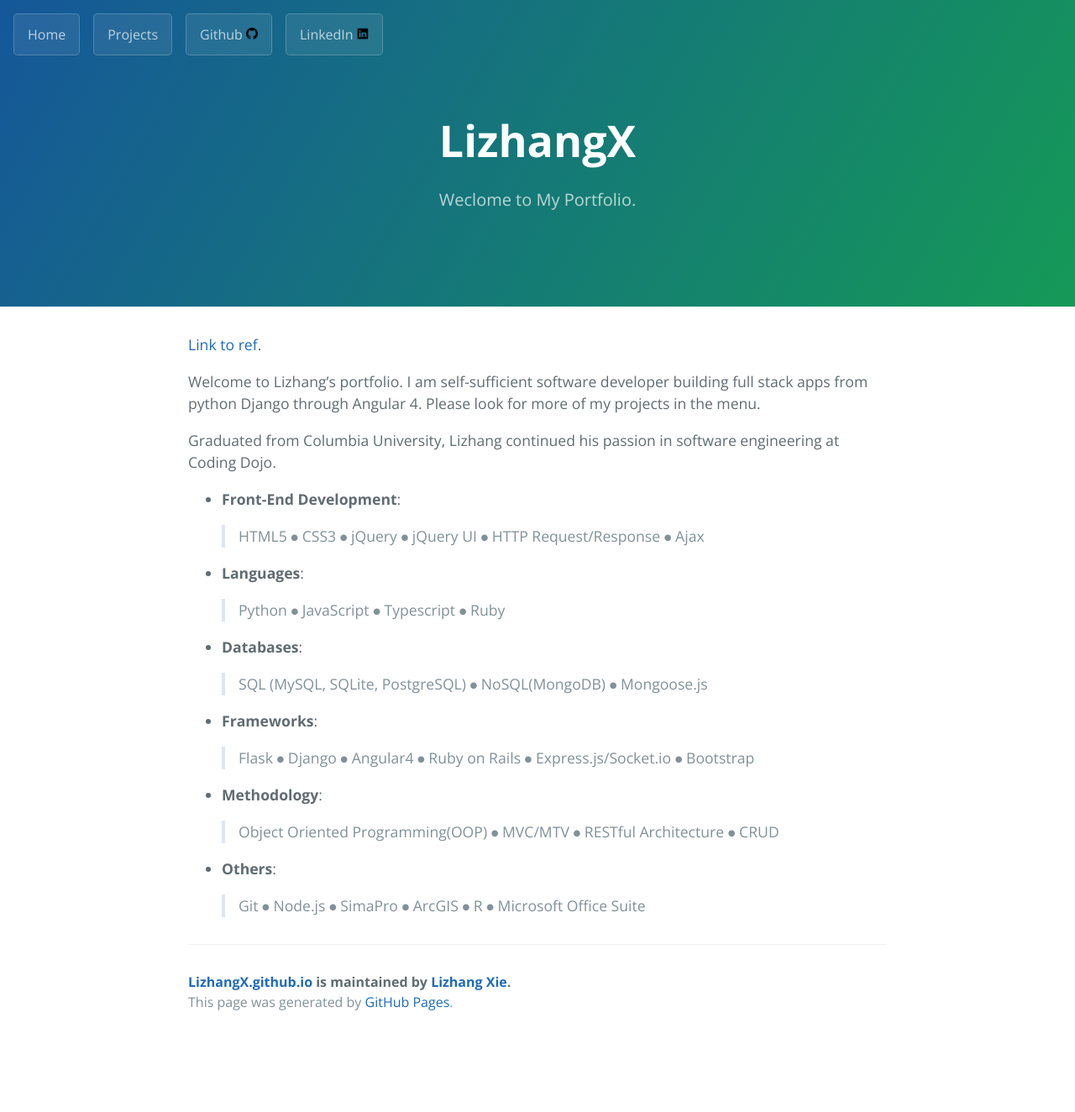
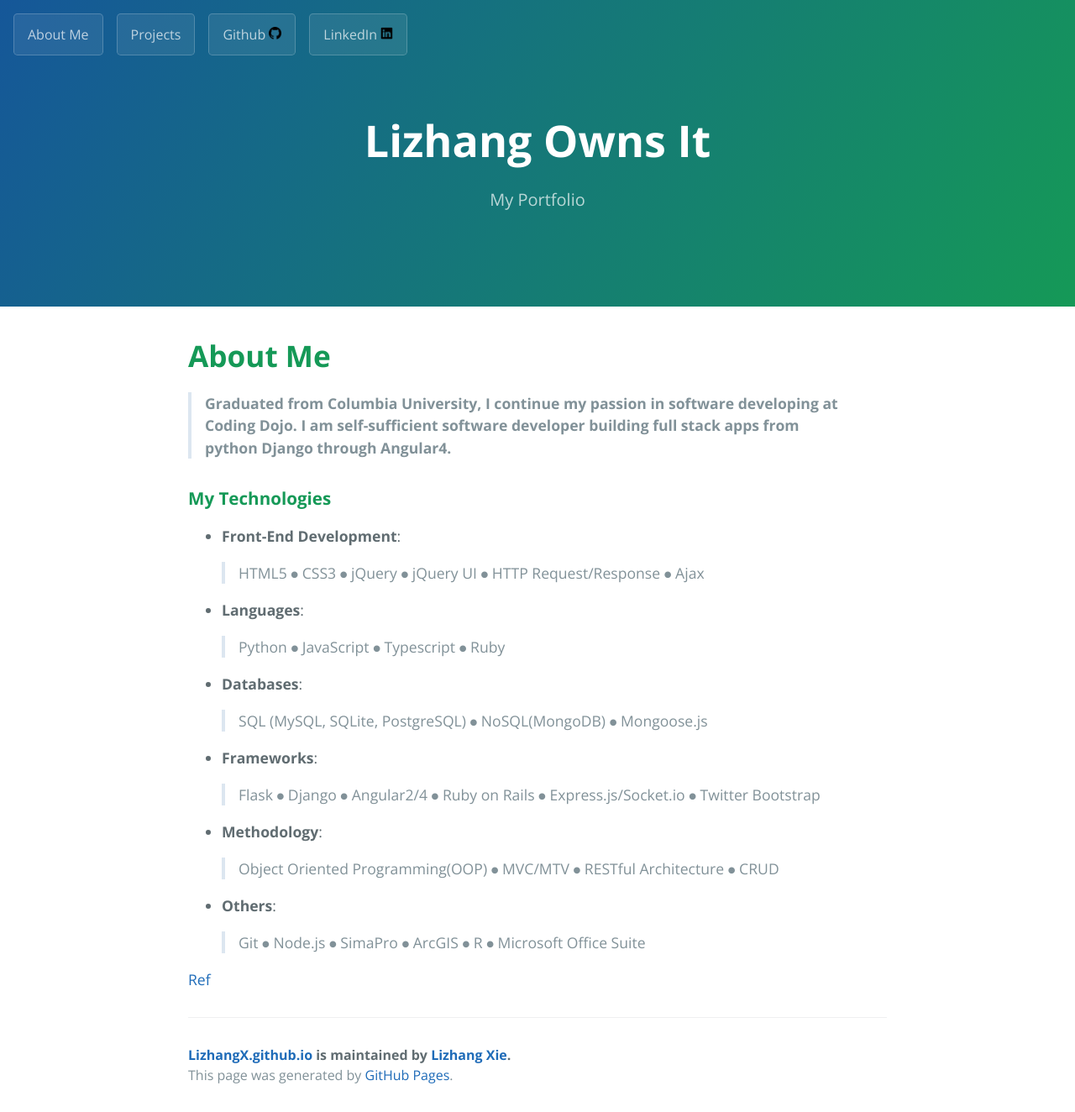
Before and after one commit to LizhangX/LizhangX.github.io, a Jekyll site: the page built from index.md, in a window 1280 px wide. Shown: the whole page at 84% size. Built offline with Jekyll 4.4.1, drawn with Linux system fonts in a browser that asks for light colours; our own code applies the rules of GitHub Pages for plain Markdown files; before the commit the page ends 1237 px from its top, so only the background shows below that.

Commit message:
added more details

```diff
--- a/Gemfile
+++ b/Gemfile
@@ -1,4 +1,4 @@
 source 'https://rubygems.org'
 
 gemspec
-# gem "github-pages", group: :jekyll_plugins
+gem "github-pages", group: :jekyll_plugins
--- a/_config.yml
+++ b/_config.yml
@@ -1,7 +1,7 @@
 
 #title description
-title: LizhangX
-description: Weclome to My Portfolio.
+title: Lizhang Owns It
+description: My Portfolio
 
 show_downloads: true
 google_analytics:
--- a/_includes/page-header.html
+++ b/_includes/page-header.html
@@ -1,11 +1,11 @@
 <div>
-  <a href="/" class="btn home_btn">Home</a>
+  <a href="/" class="btn home_btn">About Me</a>
   <!-- <a href="/" class="btn home_btn">About Me</a>  -->
   <a href="/projects" class="btn home_btn">Projects</a>
   {% if site.github.is_project_page %}
-  <a href="{{ site.github.owner_url }}" class="btn home_btn">Github <img src="/assets/img/github.png" width="14" alt=""></a>
+  <a href="{{ site.github.owner_url }}" class="btn home_btn">Github <img src="/assets/img/github.png" width="15" alt=""></a>
   {% endif %}
-  <a href="{{ site.linkedIn_url }}" class="btn home_btn">LinkedIn <img src="/assets/img/linkedin.png" width="14" alt=""></a>
+  <a href="{{ site.linkedIn_url }}" class="btn home_btn">LinkedIn <img src="/assets/img/linkedin.png" width="15" alt=""></a>
 
 </div>
 
--- a/index.md
+++ b/index.md
@@ -3,11 +3,11 @@ layout: default
 description: Home
 ---
 
-[Link to ref](indexrefer).
+# **About Me**
 
-Welcome to Lizhang's portfolio. I am self-sufficient software developer building full stack apps from python Django through Angular 4. Please look for more of my projects in the menu.
+>**Graduated from Columbia University, I continue my passion in software developing at Coding Dojo. I am self-sufficient software developer building full stack apps from python Django through Angular4.**
 
-Graduated from Columbia University, Lizhang continued his passion in software engineering at Coding Dojo.
+### **My Technologies**
 
 * **Front-End Development**:
 >HTML5 ⦁ CSS3 ⦁ jQuery ⦁ jQuery UI ⦁ HTTP Request/Response ⦁ Ajax
@@ -16,8 +16,11 @@ Graduated from Columbia University, Lizhang continued his passion in software en
 * **Databases**:
 >SQL (MySQL, SQLite, PostgreSQL) ⦁ NoSQL(MongoDB) ⦁ Mongoose.js
 * **Frameworks**:
->Flask ⦁ Django ⦁ Angular4 ⦁ Ruby on Rails ⦁ Express.js/Socket.io ⦁ Bootstrap
+>Flask ⦁ Django ⦁ Angular2/4 ⦁ Ruby on Rails ⦁ Express.js/Socket.io ⦁ Twitter Bootstrap
 * **Methodology**:
 >Object Oriented Programming(OOP) ⦁ MVC/MTV ⦁ RESTful Architecture ⦁ CRUD
 * **Others**:
 >Git ⦁ Node.js ⦁ SimaPro ⦁ ArcGIS ⦁ R ⦁ Microsoft Office Suite
+
+
+[Ref](indexrefer)
--- a/projects.html
+++ b/projects.html
@@ -2,4 +2,4 @@
 layout: default
 projects: True
 ---
-Projects page
+<h1>My Projects</h1>
```
Also changed, not shown: 4 other files.
